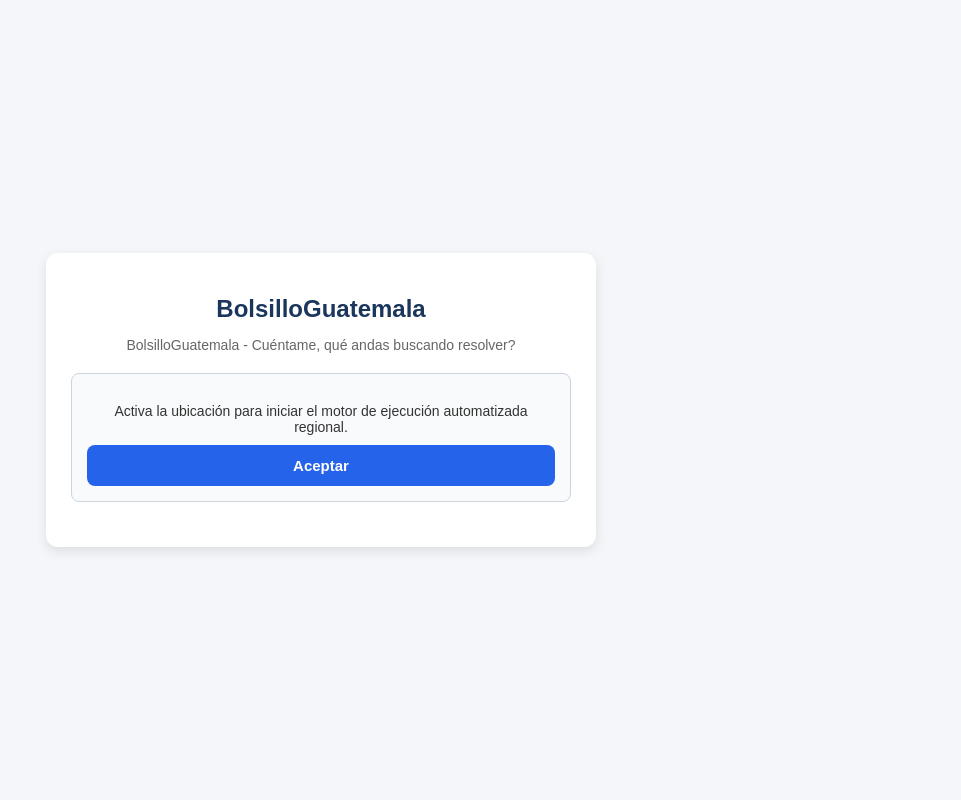
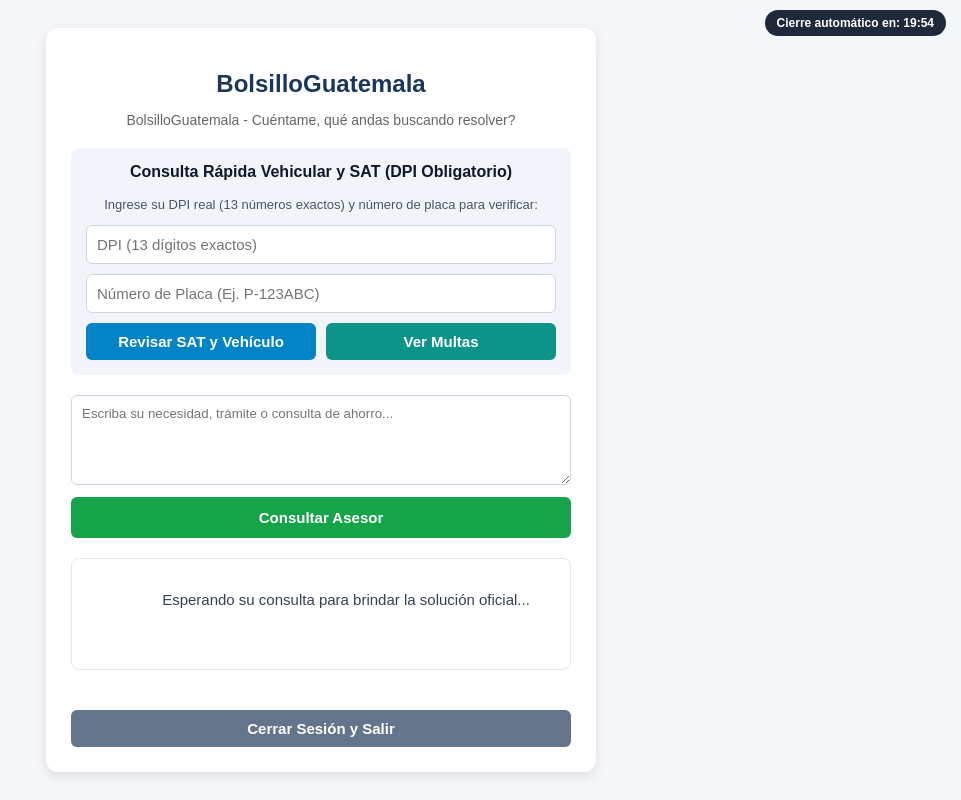
Before and after one commit to mayroga/BolsilloGuatemala, a Flask app: page / in a window 1280 px wide. Shown: the whole page, without its empty margins (319-1280 px from the left). Run offline with Flask 3, Linux system fonts and the light colour scheme; the visitor is signed in with stand-in values (Sample User, id 1).

Commit message:
Update app.html

```diff
--- a/templates/app.html
+++ b/templates/app.html
@@ -1,4 +1,3 @@
-<!-- INTERFAZ HTML5 Y JS ASÍNCRONO ANTI-CONGELAMIENTO (templates/app.html) -->
 <!DOCTYPE html>
 <html lang="es">
 <head>
@@ -6,316 +5,219 @@
     <meta name="viewport" content="width=device-width, initial-scale=1.0">
     <title>BolsilloGuatemala</title>
     <link rel="stylesheet" href="{{ url_for('static', filename='styles.css') }}">
-    <style>
-        .spinner {
-            display: inline-block;
-            width: 16px;
-            height: 16px;
-            border: 2px solid rgba(255,255,255,.3);
-            border-radius: 50%;
-            border-top-color: #fff;
-            animation: spin 0.8s ease-in-out infinite;
-            vertical-align: middle;
-            margin-right: 6px;
-        }
-        @keyframes spin { to { transform: rotate(360deg); } }
-    </style>
 </head>
 <body>
-    <main class="container">
-        <h1 id="mainTitle">BolsilloGuatemala</h1>
-        <p class="subtitle">{{ saludo_dinamico }}</p>
-
-        <div id="permisoBox" class="permiso-box">
-            <p>Activa la ubicación para iniciar el motor de ejecución automatizada regional.</p>
-            <button onclick="activarGPS()">Aceptar</button>
+    <!-- Pantalla Despejada Tipo Ventana que Esconde Todo al Dar Respuesta Real -->
+    <div id="ventanaEnfoque" style="display:none; position:fixed; top:0; left:0; width:100%; height:100%; background:#ffffff; z-index:9999; padding:20px; box-sizing:border-box; overflow-y:auto;">
+        <div style="max-width:700px; margin:40px auto; background:#f8fafc; border:1px solid #cbd5e1; border-radius:12px; padding:25px; box-shadow:0 10px 25px rgba(0,0,0,0.1);">
+            <div style="display:flex; justify-content:space-between; align-items:center; border-bottom:1px solid #e2e8f0; padding-bottom:12px; margin-bottom:20px;">
+                <h2 style="margin:0; font-size:20px; color:#1e293b;">Resultado Oficial Verificado</h2>
+                <button onclick="cerrarVentanaEnfoque()" style="background:#ef4444; color:white; border:none; padding:8px 14px; border-radius:6px; cursor:pointer; font-weight:bold;">Cerrar y Volver</button>
             </div>
-
-        <!-- Panel de Herramientas Automatizado con Input de DPI y Módulo SAT Integrado -->
-        <div id="panelHerramientas" class="panel-herramientas" style="display: none; margin-bottom: 15px; padding: 15px; background: #f0fdf4; border: 1px solid #bbf7d0; border-radius: 8px; text-align: left;">
-            <h4 style="margin: 0 0 8px 0; font-size: 15px; color: #166534;">⚡ Motor Automatizado de Gestión Nacional</h4>
-            <p style="margin: 0 0 10px 0; font-size: 12px; color: #15803d;">Ingrese su número de DPI para realizar el barrido concurrente en bases de datos simultáneas:</p>
-
-            <div style="margin-bottom: 12px;">
-                <input type="text" id="dpiInput" placeholder="Ingrese su número de DPI" autocomplete="off" style="width: 100%; padding: 8px; box-sizing: border-box; border: 1px solid #cbd5e1; border-radius: 6px; font-size: 14px;">
-            </div>
-
-            <div style="display: flex; gap: 8px; flex-wrap: wrap; margin-bottom: 14px;">
-                <button id="btnMultas" onclick="ejecutarBarridoAutomatizado('multas')" style="padding: 9px 14px; font-size: 12px; background-color: #d97706; color: white; border: none; border-radius: 6px; cursor: pointer; font-weight: bold; flex: 1; min-width: 150px;">Verificar Estado Nacional</button>
-                <button id="btnLicencia" onclick="ejecutarBarridoAutomatizado('licencias')" style="padding: 9px 14px; font-size: 12px; background-color: #0284c7; color: white; border: none; border-radius: 6px; cursor: pointer; font-weight: bold; flex: 1; min-width: 150px;">Gestionar Licencia Maycom</button>
-            </div>
-
-            <!-- Submódulo C: Verificación Automática SAT & Guía Vial -->
-            <div id="moduloSatContainer" style="padding-top: 12px; border-top: 1px dashed #cbd5e1;">
-                <h4 style="margin: 0 0 6px 0; font-size: 14px; color: #1e3a8a;">🚗 Verificación Automática SAT & Guía Vial</h4>
-                <p style="margin: 0 0 8px 0; font-size: 12px; color: #475569;">Ingrese su DPI y número de placa para consultar en tiempo real el impuesto de circulación:</p>
-
-                <div style="display: flex; gap: 8px; margin-bottom: 8px; flex-wrap: wrap;">
-                    <input type="text" id="satDpiInput" placeholder="Número de DPI" autocomplete="off" style="flex: 1; min-width: 130px; padding: 7px; box-sizing: border-box; border: 1px solid #cbd5e1; border-radius: 6px; font-size: 13px;">
-                    <input type="text" id="satPlacaInput" placeholder="Número de Placa (Ej: P-123XYZ)" autocomplete="off" style="flex: 1; min-width: 130px; padding: 7px; box-sizing: border-box; border: 1px solid #cbd5e1; border-radius: 6px; font-size: 13px; text-transform: uppercase;">
-                </div>
-
-                <button id="btnSatConsulta" onclick="ejecutarVerificacionSat()" style="width: 100%; padding: 9px; font-size: 12px; background-color: #2563eb; color: white; border: none; border-radius: 6px; cursor: pointer; font-weight: bold;">Verificar Estado SAT y Calcomanía</button>
+            <div id="contenidoVentanaEnfoque" style="font-size:16px; color:#334155; line-height:1.6; white-space:pre-wrap; margin-bottom:20px;"></div>
+            <div id="botonesVentanaEnfoque" style="display:flex; gap:10px; flex-wrap:wrap;"></div>
         </div>
     </div>
 
-        <div class="search-box" id="searchBox" style="display:none;">
-            <input type="text" id="userInput" placeholder="Ej: ¿Cómo optimizar costos en la canasta básica?" autocomplete="off">
-            <button id="micBtn" class="mic-btn" onmousedown="iniciarEscucha()" onmouseup="detenerEscucha()" ontouchstart="iniciarEscucha()" ontouchend="detenerEscucha()">
-                🎙️ Mantén presionado para hablar
-            </button>
-            <button onclick="enviarConsulta()">Consultar</button>
+    <!-- Reloj de Cierre Automático flotante -->
+    <div id="relojContenedor" style="position:fixed; top:10px; right:15px; background:#1e293b; color:#ffffff; padding:6px 12px; border-radius:20px; font-size:12px; font-weight:bold; z-index:998;">
+        Cierre automático en: <span id="tiempoRestante">20:00</span>
     </div>
 
-        <!-- Pantalla de Resultados Atómicos y Sintetizador de Voz es-GT -->
-        <div id="resultado" class="result-box" style="display: none;">
-            <div class="result-scroll">
-                <p id="textoRespuesta" style="white-space: pre-line;"></p>
-                <div id="linksContainer" class="links-container"></div>
+    <main class="container">
+        <h1 id="secretClicker">BolsilloGuatemala</h1>
+        <p class="subtitle">{{ saludo_dinamico }}</p>
+
+        <!-- Sección de Guía Vial y SAT con validación de DPI real de 13 dígitos -->
+        <section style="background:#f1f5f9; padding:15px; border-radius:8px; margin-bottom:20px;">
+            <h3 style="margin-top:0; font-size:16px; color:#0f172a;">Consulta Rápida Vehicular y SAT (DPI Obligatorio)</h3>
+            <p style="font-size:13px; color:#475569;">Ingrese su DPI real (13 números exactos) y número de placa para verificar:</p>
+            <input type="text" id="inputDpi" placeholder="DPI (13 dígitos exactos)" maxlength="13" style="width:100%; padding:10px; margin-bottom:10px; border:1px solid #cbd5e1; border-radius:6px; box-sizing:border-box;">
+            <input type="text" id="inputPlaca" placeholder="Número de Placa (Ej. P-123ABC)" style="width:100%; padding:10px; margin-bottom:10px; border:1px solid #cbd5e1; border-radius:6px; box-sizing:border-box;">
+            <div style="display:flex; gap:10px;">
+                <button onclick="consultarSatVehiculos()" style="flex:1; background:#0284c7; color:white; border:none; padding:10px; border-radius:6px; cursor:pointer; font-weight:bold;">Revisar SAT y Vehículo</button>
+                <button onclick="consultarTramitesLocales('multas')" style="flex:1; background:#0d9488; color:white; border:none; padding:10px; border-radius:6px; cursor:pointer; font-weight:bold;">Ver Multas</button>
             </div>
-            <button id="leerVozBtn" class="voice-read-btn" onclick="leerRespuestaEnVozAlta()">🔊 Escuchar respuesta</button>
-            <button id="whatsappBtn" class="wa-btn" onclick="compartirWhatsApp()">Compartir por WhatsApp</button>
+        </section>
+
+        <!-- Caja de Consulta General de Asesoría -->
+        <div style="margin-bottom:20px;">
+            <textarea id="inputConsulta" placeholder="Escriba su necesidad, trámite o consulta de ahorro..." style="width:100%; height:90px; padding:10px; border:1px solid #cbd5e1; border-radius:6px; box-sizing:border-box; font-family:inherit;"></textarea>
+            <button onclick="enviarConsultaGeneral()" style="width:100%; background:#16a34a; color:white; border:none; padding:12px; border-radius:6px; cursor:pointer; font-weight:bold; margin-top:8px;">Consultar Asesor</button>
         </div>
+
+        <!-- Área de resultados estándar en pantalla -->
+        <div id="resultadoContenedor" style="background:#ffffff; border:1px solid #e2e8f0; border-radius:8px; padding:15px; min-height:80px; margin-bottom:20px; white-space:pre-wrap; font-size:15px; color:#334155;">
+            Esperando su consulta para brindar la solución oficial...
+        </div>
+        <div id="botonesContenedor" style="display:flex; gap:10px; flex-wrap:wrap; margin-bottom:20px;"></div>
+
+        <!-- Botón de Salida Voluntaria -->
+        <button onclick="cerrarSesionVoluntaria()" style="background:#64748b; color:white; border:none; padding:10px 16px; border-radius:6px; cursor:pointer; width:100%; font-weight:bold;">Cerrar Sesión y Salir</button>
     </main>
 
 <script>
-        let userLat = null;
-        let userLon = null;
-        let recognition = null;
+    // Reloj de Cierre Automático a los 20 Minutos
+    let tiempoRestanteSegundos = 20 * 60;
+    const relojIntervalo = setInterval(() => {
+        tiempoRestanteSegundos--;
+        let minutos = Math.floor(tiempoRestanteSegundos / 60);
+        let segundos = tiempoRestanteSegundos % 60;
+        document.getElementById("tiempoRestante").innerText =
+            (minutos < 10 ? "0" : "") + minutos + ":" + (segundos < 10 ? "0" : "") + segundos;
 
-        function activarGPS() {
-            if (navigator.geolocation) {
-                navigator.geolocation.getCurrentPosition(
-                    (pos) => { userLat = pos.coords.latitude; userLon = pos.coords.longitude; finalizarGPS(); },
-                    (err) => { finalizarGPS(); }
-                );
-            } else { finalizarGPS(); }
+        if (tiempoRestanteSegundos <= 0) {
+            clearInterval(relojIntervalo);
+            alert("El tiempo límite de 20 minutos ha finalizado por seguridad. Regresando al inicio.");
+            window.location.href = "/";
         }
+    }, 1000);
 
-        function finalizarGPS() {
-            document.getElementById("permisoBox").style.display = "none";
-            document.getElementById("searchBox").style.display = "flex";
-
-            requestAnimationFrame(() => {
-                const panel = document.getElementById("panelHerramientas");
-                if (panel) {
-                    panel.style.display = "block";
-                }
-            });
-
-            inicializarVoz();
-        }
-
-        function inicializarVoz() {
-            const SpeechRecognition = window.SpeechRecognition || window.webkitSpeechRecognition;
-            if (SpeechRecognition) {
-                recognition = new SpeechRecognition();
-                recognition.lang = 'es-GT';
-                recognition.onresult = (e) => {
-                    document.getElementById("userInput").value = e.results[0][0].transcript;
-                    enviarConsulta();
-                };
-            } else {
-                document.getElementById("micBtn").style.display = "none";
+    function cerrarSesionVoluntaria() {
+        if (confirm("¿Desea cerrar la sesión y salir de la aplicación?")) {
+            window.location.href = "/";
         }
     }
 
-        function iniciarEscucha() {
-            if (recognition) {
+    // Funciones de Pantalla Despejada Tipo Ventana
+    function abrirVentanaEnfoque(texto, botones) {
+        document.getElementById("contenidoVentanaEnfoque").innerText = texto;
+        let contenedorBotones = document.getElementById("botonesVentanaEnfoque");
+        contenedorBotones.innerHTML = "";
+
+        if (botones && botones.length > 0) {
+            botones.forEach(btn => {
+                let a = document.createElement("a");
+                a.href = btn.url;
+                a.target = "_blank";
+                a.innerText = btn.texto;
+                a.style.cssText = "display:inline-block; background:#2563eb; color:white; padding:10px 16px; border-radius:6px; text-decoration:none; font-weight:bold; font-size:14px;";
+                contenedorBotones.appendChild(a);
+            });
+        }
+
+        document.getElementById("ventanaEnfoque").style.display = "block";
+    }
+
+    function cerrarVentanaEnfoque() {
+        document.getElementById("ventanaEnfoque").style.display = "none";
+    }
+
+    // Validación estricta de DPI real de 13 dígitos y ayuda al cliente en caso de faltar datos
+    function validarDpiIngresado() {
+        let dpi = document.getElementById("inputDpi").value.trim();
+        if (dpi.length !== 13 || isNaN(dpi)) {
+            alert("Aviso importante: El número de DPI está incompleto o incorrecto. Por favor, asegúrese de ingresar exactamente los 13 dígitos numéricos reales de su documento para poder continuar.");
+            document.getElementById("inputDpi").focus();
+            return false;
+        }
+        return true;
+    }
+
+    async function consultarSatVehiculos() {
+        if (!validarDpiIngresado()) return;
+
+        let dpi = document.getElementById("inputDpi").value.trim();
+        let placa = document.getElementById("inputPlaca").value.trim();
+
         try {
-                    document.getElementById("userInput").value = "";
-                    document.getElementById("resultado").style.display = "none";
-                    document.getElementById("micBtn").innerText = "🔴 Escuchando...";
-                    recognition.start();
-                } catch(e) {}
+            let res = await fetch("/tramites_sat", {
+                method: "POST",
+                headers: { "Content-Type": "application/json" },
+                body: JSON.stringify({ dpi, placa })
+            });
+            let data = await res.json();
+
+            if (data.error_dpi) {
+                alert(data.respuesta);
+                return;
+            }
+
+            // Muestra el resultado de inmediato en la Pantalla Despejada tipo Ventana que esconde todo lo demás
+            abrirVentanaEnfoque(data.respuesta, data.botones);
+
+            // Actualiza también la vista general de fondo por si el usuario prefiere verla luego
+            document.getElementById("resultadoContenedor").innerText = data.respuesta;
+            renderizarBotones(data.botones);
+        } catch (err) {
+            alert("Error de conexión al procesar la revisión SAT.");
         }
     }
 
-        function detenerEscucha() {
-            if (recognition) {
+    async function consultarTramitesLocales(tipo) {
+        let dpi = document.getElementById("inputDpi").value.trim();
+        if (!validarDpiIngresado()) return;
+
         try {
-                    recognition.stop();
-                    document.getElementById("micBtn").innerText = "🎙️ Mantén presionado para hablar";
-                } catch(e) {}
+            let res = await fetch("/tramites_locales", {
+                method: "POST",
+                headers: { "Content-Type": "application/json" },
+                body: JSON.stringify({ tipo, dpi })
+            });
+            let data = await res.json();
+
+            if (data.error_dpi) {
+                alert(data.respuesta);
+                return;
+            }
+
+            abrirVentanaEnfoque(data.respuesta, data.botones);
+            document.getElementById("resultadoContenedor").innerText = data.respuesta;
+            renderizarBotones(data.botones);
+        } catch (err) {
+            alert("Error de conexión al consultar multas.");
         }
     }
 
-        async function ejecutarBarridoAutomatizado(tipoTramite) {
-            const dpi = document.getElementById("dpiInput").value.trim();
-            if (!dpi) {
-                alert("Por favor, ingrese su número de DPI para continuar.");
+    async function enviarConsultaGeneral() {
+        let mensaje = document.getElementById("inputConsulta").value.trim();
+        if (!mensaje) {
+            alert("Por favor, escriba su consulta en el espacio correspondiente.");
             return;
         }
 
-            const btnId = tipoTramite === 'multas' ? 'btnMultas' : 'btnLicencia';
-            const btnElement = document.getElementById(btnId);
-            const textoOriginal = btnElement.innerHTML;
-
-            // Transición fluida a estado de carga sin congelar la UI
-            btnElement.innerHTML = `<span class="spinner"></span> Ejecutando barrido...`;
-            btnElement.disabled = true;
-
-            document.getElementById("resultado").style.display = "none";
-            document.getElementById("textoRespuesta").innerText = "";
-            document.getElementById("linksContainer").innerHTML = "";
-
-            try {
-                const response = await fetch("/tramites_locales", {
-                    method: "POST",
-                    headers: { "Content-Type": "application/json" },
-                    body: JSON.stringify({ tipo: tipoTramite, dpi: dpi })
+        if (navigator.geolocation) {
+            navigator.geolocation.getCurrentPosition(async (pos) => {
+                await ejecutarPeticionGeneral(mensaje, pos.coords.latitude, pos.coords.longitude);
+            }, async () => {
+                await ejecutarPeticionGeneral(mensaje, null, null);
             });
-
-                const data = await response.json();
-
-                // Actualización atómica del DOM
-                requestAnimationFrame(() => {
-                    document.getElementById("textoRespuesta").innerText = data.respuesta;
-
-                    if (data.botones && data.botones.length > 0) {
-                        const linksContainer = document.getElementById("linksContainer");
-                        data.botones.forEach(btnInfo => {
-                            const btn = document.createElement("a");
-                            btn.href = btnInfo.url;
-                            btn.target = "_blank";
-                            btn.className = "direct-link-btn";
-                            btn.innerText = btnInfo.texto;
-                            linksContainer.appendChild(btn);
-                        });
-                    }
-
-                    document.getElementById("resultado").style.display = "block";
-
-                    // Ejecución paralela de síntesis de voz en idioma es-GT
-                    if ('speechSynthesis' in window && data.voz_texto) {
-                        window.speechSynthesis.cancel();
-                        const utterance = new SpeechSynthesisUtterance(data.voz_texto);
-                        utterance.lang = 'es-GT';
-                        window.speechSynthesis.speak(utterance);
-                    }
-                });
-
-            } catch (error) {
-                console.error("Error en motor automatizado:", error);
-            } finally {
-                btnElement.innerHTML = textoOriginal;
-                btnElement.disabled = false;
+        } else {
+            await ejecutarPeticionGeneral(mensaje, null, null);
         }
     }
 
-        async function ejecutarVerificacionSat() {
-            const dpi = document.getElementById("satDpiInput").value.trim();
-            const placa = document.getElementById("satPlacaInput").value.trim();
-
-            if (!dpi || !placa) {
-                alert("Por favor, ingrese tanto el número de DPI como el número de placa.");
-                return;
-            }
-
-            const btnElement = document.getElementById("btnSatConsulta");
-            const textoOriginal = btnElement.innerHTML;
-
-            // Transición fluida a estado de carga (Spinner activo, interfaz no bloqueante)
-            btnElement.innerHTML = `<span class="spinner"></span> Consultando servidores SAT...`;
-            btnElement.disabled = true;
-
-            document.getElementById("resultado").style.display = "none";
-            document.getElementById("textoRespuesta").innerText = "";
-            document.getElementById("linksContainer").innerHTML = "";
-
+    async function ejecutarPeticionGeneral(mensaje, lat, lon) {
         try {
-                const response = await fetch("/tramites_sat", {
+            let res = await fetch("/consultar", {
                 method: "POST",
                 headers: { "Content-Type": "application/json" },
-                    body: JSON.stringify({ dpi: dpi, placa: placa })
+                body: JSON.stringify({ mensaje, lat, lon })
             });
+            let data = await res.json();
 
-                const data = await response.json();
-
-                // Renderizado atómico del DOM
-                requestAnimationFrame(() => {
-                    document.getElementById("textoRespuesta").innerText = data.respuesta;
-
-                    if (data.botones && data.botones.length > 0) {
-                        const linksContainer = document.getElementById("linksContainer");
-                        data.botones.forEach(btnInfo => {
-                            const btn = document.createElement("a");
-                            btn.href = btnInfo.url;
-                            btn.target = "_blank";
-                            btn.className = "direct-link-btn";
-                            btn.innerText = btnInfo.texto;
-                            linksContainer.appendChild(btn);
-                        });
-                    }
-
-                    document.getElementById("resultado").style.display = "block";
-
-                    // Disparador paralelo de síntesis de voz con locale estricto es-GT
-                    if ('speechSynthesis' in window && data.voz_texto) {
-                        window.speechSynthesis.cancel();
-                        const utterance = new SpeechSynthesisUtterance(data.voz_texto);
-                        utterance.lang = 'es-GT';
-                        window.speechSynthesis.speak(utterance);
-                    }
-                });
-
-            } catch (error) {
-                console.error("Error en motor SAT:", error);
-            } finally {
-                btnElement.innerHTML = textoOriginal;
-                btnElement.disabled = false;
+            // Ventana despejada para mostrar la respuesta limpia al instante
+            abrirVentanaEnfoque(data.respuesta, data.botones);
+            document.getElementById("resultadoContenedor").innerText = data.respuesta;
+            renderizarBotones(data.botones);
+        } catch (err) {
+            alert("Error al procesar la consulta con el asesor.");
         }
     }
 
-        async function enviarConsulta() {
-            const inputField = document.getElementById("userInput");
-            const mensaje = inputField.value;
-            if (!mensaje.trim()) return;
-
-            document.getElementById("resultado").style.display = "none";
-            document.getElementById("textoRespuesta").innerText = "";
-            document.getElementById("linksContainer").innerHTML = "";
-
-            const response = await fetch("/consultar", {
-                method: "POST",
-                headers: { "Content-Type": "application/json" },
-                body: JSON.stringify({ mensaje, lat: userLat, lon: userLon })
-            });
-
-            const data = await response.json();
-
-            document.getElementById("textoRespuesta").innerText = data.respuesta;
-
-            if (data.botones && data.botones.length > 0) {
-                const linksContainer = document.getElementById("linksContainer");
-                data.botones.forEach(btnInfo => {
-                    const btn = document.createElement("a");
-                    btn.href = btnInfo.url;
-                    btn.target = "_blank";
-                    btn.className = "direct-link-btn";
-                    btn.innerText = btnInfo.texto;
-                    linksContainer.appendChild(btn);
+    function renderizarBotones(botones) {
+        let contenedor = document.getElementById("botonesContenedor");
+        contenedor.innerHTML = "";
+        if (botones && botones.length > 0) {
+            botones.forEach(btn => {
+                let a = document.createElement("a");
+                a.href = btn.url;
+                a.target = "_blank";
+                a.innerText = btn.texto;
+                a.style.cssText = "display:inline-block; background:#0284c7; color:white; padding:8px 14px; border-radius:6px; text-decoration:none; font-size:14px; font-weight:bold;";
+                contenedor.appendChild(a);
             });
         }
-
-            document.getElementById("resultado").style.display = "block";
-            inputField.value = "";
-            leerRespuestaEnVozAlta();
-        }
-
-        function leerRespuestaEnVozAlta() {
-            if ('speechSynthesis' in window) {
-                window.speechSynthesis.cancel();
-                const texto = document.getElementById("textoRespuesta").innerText;
-                const utterance = new SpeechSynthesisUtterance(texto);
-                utterance.lang = 'es-GT';
-                window.speechSynthesis.speak(utterance);
-            }
-        }
-
-        function compartirWhatsApp() {
-            const texto = document.getElementById("textoRespuesta").innerText;
-            window.open(`https://api.whatsapp.com/send?text=${encodeURIComponent("Resultado oficial - BolsilloGuatemala:\n\n" + texto)}`, "_blank");
     }
 </script>
 </body>
```
Lines whose indentation alone changed are shown as unchanged.
